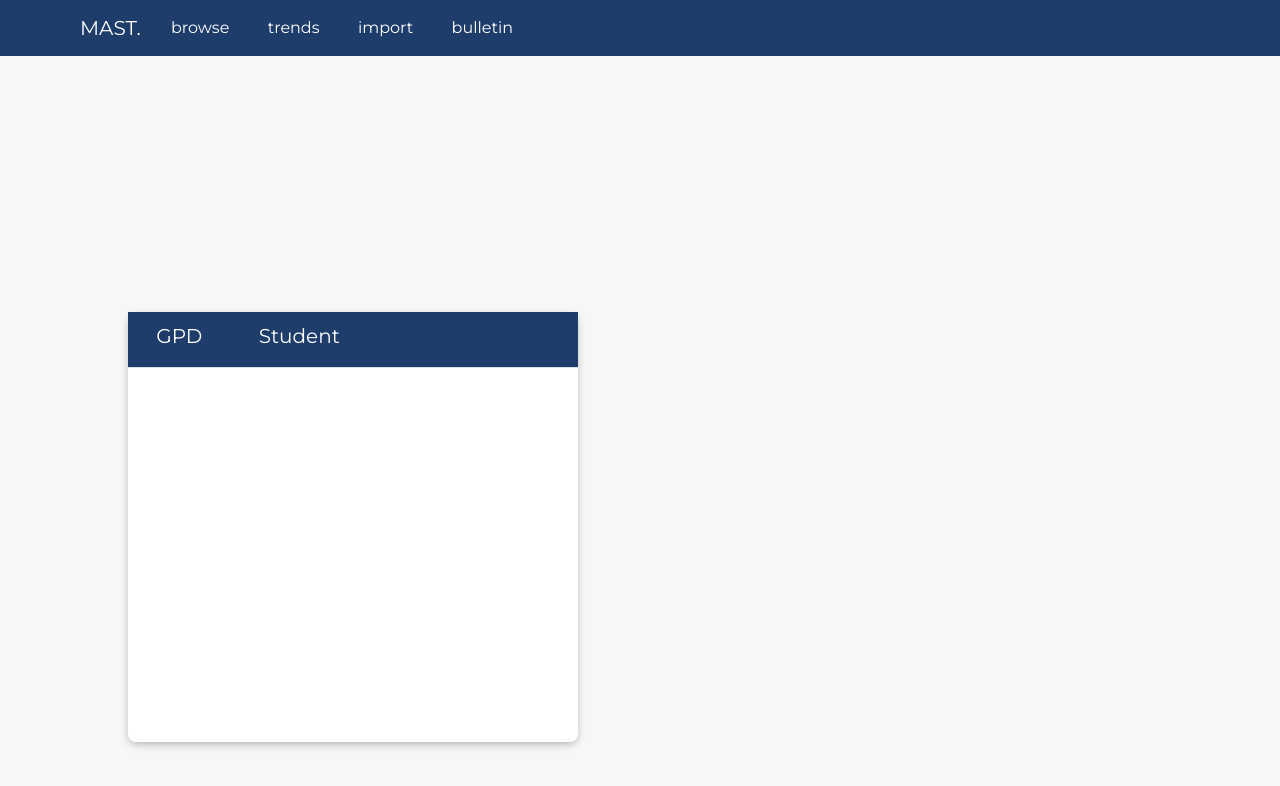
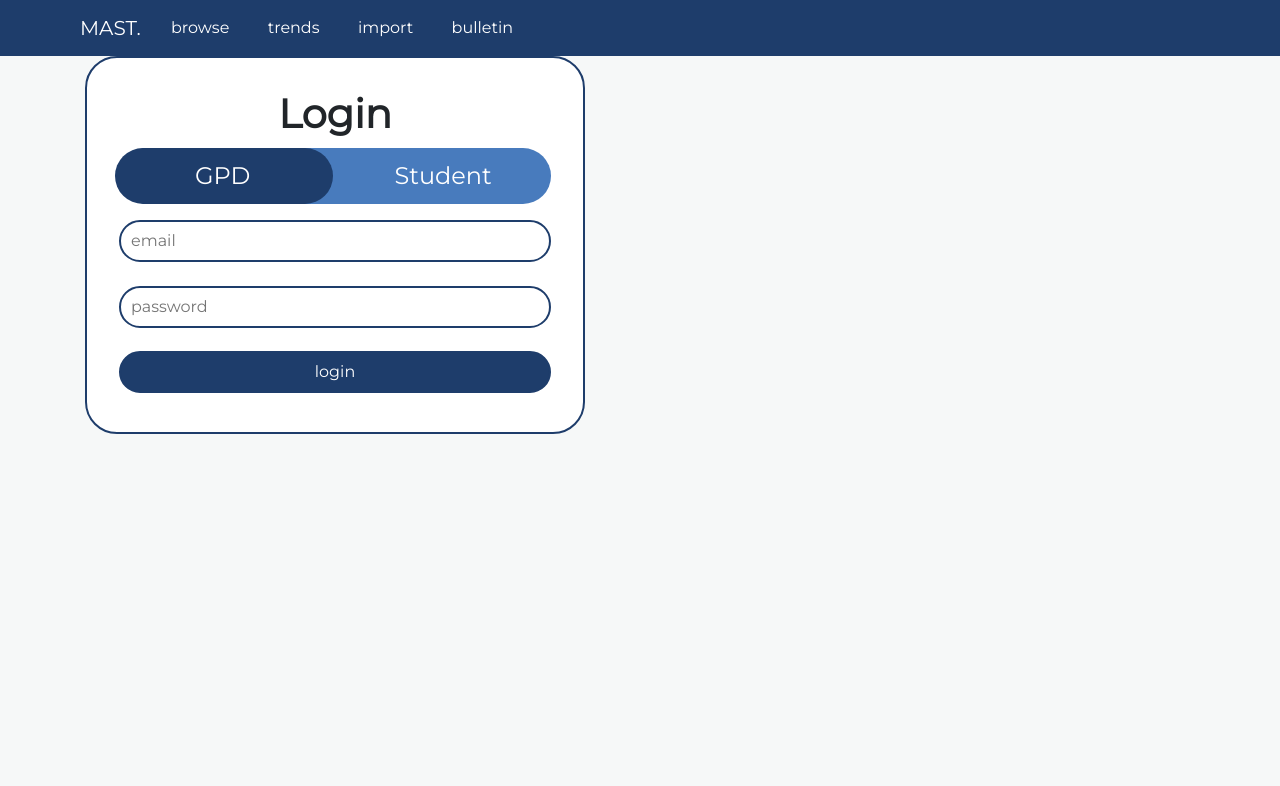
Before and after one commit to casseyhu/mast, a React (Create React App) app: page / in a window 1280 px wide. Shown: the top 786 px of the page. Built offline with nearby package versions, Linux system fonts and the light colour scheme.

Commit message:
start login

```diff
--- a/src/components/Button.jsx
+++ b/src/components/Button.jsx
@@ -10,7 +10,8 @@ const Button = (props) => {
         else if(props.variant === "round"){
             console.log(props.file)
         }
-        {props.onClick && props.onClick();}
+        if (props.onClick)
+            props.onClick();
     };
 
     const handleChange = event => {
--- a/src/components/ImportItem.jsx
+++ b/src/components/ImportItem.jsx
@@ -1,4 +1,4 @@
-import React, {useState, useEffect} from 'react';
+import React, {useState} from 'react';
 import Button from './Button';
 import Dropdown from './Dropdown';
 import axios from 'axios';
--- a/src/components/LoginContainer.jsx
+++ b/src/components/LoginContainer.jsx
@@ -1,27 +1,66 @@
 import React, { Component } from 'react';
-import Tab from "react-bootstrap/Tab";
-import Tabs from "react-bootstrap/Tabs";
 import InputField from './InputField';
-
+import Button from './Button';
 
 class LoginContainer extends Component{
     state = {
+        user: "GPD",
         email:'',
         password:'',
         error:0
     }
 
+    setUser = (e) => {
+        this.setState({
+            user: e.target.id
+        })
+    }
+
+    switchUser = (e) => {
+        if (this.state.user === "GPD") {
+            this.setState({
+                user: "Student"
+            })
+        } else {
+            this.setState({
+                user: "GPD"
+            })
+        }
+    }
+
     render(){
         return(
-            <div className='loginBox'>
-                <Tabs className='login-tabs' defaultActiveKey='gdp'>
-                    <Tab tabClassName='login-tab lead' title='GPD'>
-                        <InputField/>
-                    </Tab>
-                    <Tab tabClassName='login-tab lead' title='Student'>
-                        <InputField/>
-                    </Tab>
-                </Tabs>
+            <div className='login-box'>
+                <h1 className="login-item" style={{textAlign:'center', fontWeight:"800"}}>Login</h1>
+                <div className="flex-horizontal user-slider login-item" onClick={this.switchUser}>
+                    <div id="GPD"
+                    className={`gpd${this.state.user==="GPD" ? '-selected' : ''}`}
+                    onClick={this.setUser}>
+                    </div>
+                    <div id="Student"
+                    className={`student${this.state.user==="Student" ? '-selected' : ''}`}
+                    onClick={this.setUser}>
+                    </div>
+                    <div className="users">
+                        <span id="GPD"
+                        className="gpd"
+                        onClick={this.setUser}>
+                            GPD
+                        </span>
+                        <span id="Student"
+                        className="student"
+                        onClick={this.setUser}>
+                            Student
+                        </span>
+                    </div>
+                </div>
+                <div className="login-item" >
+                    <InputField type="email" placeholder="email"/>
+                </div>
+                <div className="login-item" >
+                    <InputField type="password" placeholder="password"/>
+                </div>
+                <Button variant="round" text="login"/>
             </div>
         )
     }
--- a/src/css/components.css
+++ b/src/css/components.css
@@ -55,30 +55,6 @@ nav {
     outline: none;
 }
 
-
-
-/* Login box */
-
-.loginBox {
-    margin-top: 20%;
-    margin-left: 10%;
-    width: 450px;
-    height: 430px;
-    background-color: #FFFFFF;
-    border-radius: 8px;
-    -webkit-box-shadow: 0px 6px 15px -2px rgba(0,0,0,0.45);
-    box-shadow: 0px 3px 10px -2px rgba(0,0,0,0.35);
-}
-
-.login-tabs{
-    flex-grow:10;
-}
-
-.skills-tab{
-    column-span: 6;
-    flex-grow:10;
-    text-align: center;
-}
 /* Dropdown CSS */
 .dd-wrapper {
     width: 200px;
@@ -126,3 +102,66 @@ nav {
 .dd-item:hover {
     background-color: rgba(30, 61, 107, 0.1);
 }
+
+
+
+/* Login box */
+
+.login-box {
+    width: 500px;
+    background-color: white;
+    border-radius: 2rem;
+    padding: 2rem;
+    border: 2px solid var(--dark-blue);
+}
+.user-slider {
+    height: 2rem;
+    background-color: var(--light-blue);
+    padding: 1.75rem;
+    color: white;
+    font: 18pt bold;
+    border-radius: 1.8rem;
+    width: 100%;
+    cursor: pointer;
+    margin: 0.5rem 0;
+}
+.login-item {
+    margin-top: 0;
+    margin-bottom: 0.6rem !important;
+}
+.users {
+    position: absolute;
+    z-index: 10;
+    font-weight: 500;
+    cursor: pointer;
+}
+.gpd {
+    margin-left: 3rem;
+}
+.student {
+    margin-left: 9rem;
+}
+.gpd-selected {
+    position: absolute;
+    background-color: var(--dark-blue);
+    width: calc((500px - 4rem) / 2);
+    height: 3.5rem;
+    border-radius: 1.8rem;
+    cursor: pointer;
+    text-align: center;
+    line-height: 3.5rem;
+    transform: translateX(-2rem);
+    transition: .4s cubic-bezier(0.25, 0.46, 0.45, 0.94);
+}
+.student-selected {
+    position: absolute;
+    background-color: var(--dark-blue);
+    width: calc((500px - 4rem) / 2);
+    height: 3.5rem;
+    border-radius: 1.8rem;
+    cursor: pointer;
+    text-align: center;
+    line-height: 3.5rem;
+    transform: translateX(calc((500px - 8rem) / 2));
+    transition: .4s cubic-bezier(0.25, 0.46, 0.45, 0.94);
+}
--- a/src/css/index.css
+++ b/src/css/index.css
@@ -2,6 +2,7 @@
 
 :root {
 	--dark-blue: rgb(30, 61, 107);
+	--light-blue: rgb(72, 123, 189);
 	--off-white: rgb(246, 248, 248);
 	--grey: rgb(215, 221, 226);
 }
--- a/src/pages/index.jsx
+++ b/src/pages/index.jsx
@@ -1,12 +1,13 @@
 import React, { Component } from 'react';
+import Container from "react-bootstrap/Container";
 import LoginContainer from '../components/LoginContainer'
 
 class MainPage extends Component {
     render(){
         return (
-            <>
-            <LoginContainer/>
-            </>
+            <Container fluid="lg" className="container">
+                <LoginContainer/>
+            </Container>
         )
     }
 }
```
Also changed, not shown: 1 other file (tests, documents, lock files or other folders).
